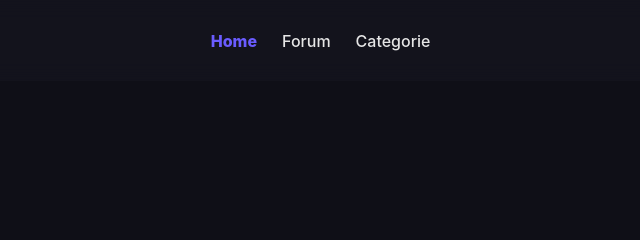
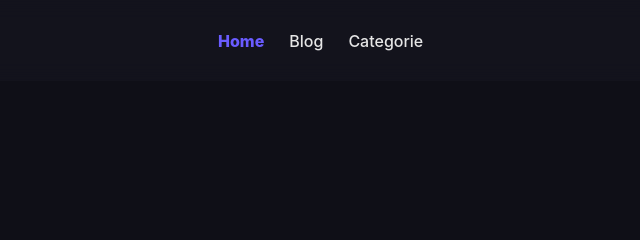
Before and after one commit to Nex0nTech/NexusForum, a plain HTML site: page index.html in a window 1280 px wide. Shown: the top 240 px of the page, 362-1002 px from the left. Drawn offline with Linux system fonts and the light colour scheme.

Commit message:
Change 'Forum' link to 'Blog' in navigation

```diff
--- a/index.html
+++ b/index.html
@@ -195,7 +195,7 @@
         <div class="logo">NexusBlog</div>
         <ul>
             <li><a href="index.html" class="active">Home</a></li>
-            <li><a href="forum.html">Forum</a></li>
+            <li><a href="forum.html">Blog</a></li>
             <li><a href="categs.html">Categorie</a></li>
         </ul>
         <button class="theme-switch" id="themeBtn">🌙</button>
```
